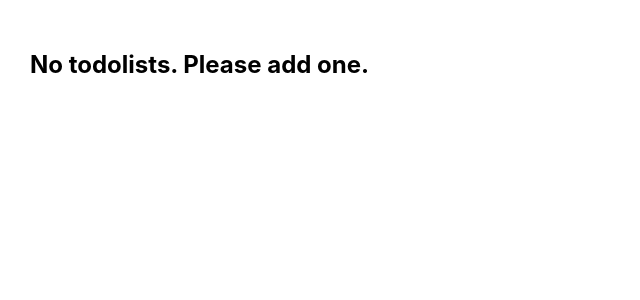
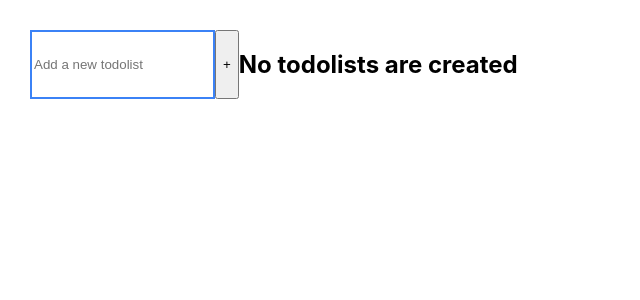
Before and after one commit to TatsianaKedrova/todolist-homework_project, a React (Vite) app: page / in a window 1280 px wide. Shown: the top 300 px of the page, without its empty margins (0-640 px from the left). Built offline with nearby package versions, Linux system fonts and the light colour scheme.

Commit message:
added reusable comp for inputs;

```diff
--- a/src/App.tsx
+++ b/src/App.tsx
@@ -2,18 +2,27 @@ import "./App.css";
 import { TodolistItem } from "./components/TodolistItem";
 import { useTodolistStore } from "./store.zustand/useTodolistStore";
 import { useShallow } from "zustand/react/shallow";
+import { AddItemForm } from "./components/AddItemForm";
 
 export const App = () => {
   const todolistIdsArray = useTodolistStore(
     useShallow((state) => Object.keys(state.todolists)),
   );
+  const addNewTodolist = useTodolistStore((state) => state.addTodolist);
   return (
     <div className="app">
+      <AddItemForm
+        onAdd={addNewTodolist}
+        placeholderText="Add a new todolist"
+      />
       {todolistIdsArray.length === 0 ? (
-        <h2>No todolists. Please add one.</h2>
+        <h2>No todolists are created</h2>
       ) : (
         todolistIdsArray.map((todolistId) => (
-          <TodolistItem title="What to learn" todolistId={todolistId} />
+          <TodolistItem
+            key={todolistId}
+            todolistId={todolistId}
+          />
         ))
       )}
     </div>
--- a/src/components/FullInput.tsx
+++ b/src/components/AddItemForm.tsx
@@ -1,21 +1,14 @@
-import { useEffect, useMemo, useRef, useState } from "react";
-import TaskItem from "./TaskItem";
-import { useTodolistStore } from "../store.zustand/useTodolistStore";
-type FullInputProps = {
-  todolistId: string;
+import { useEffect, useRef, useState } from "react";
+
+type AddItemFormProps = {
+  onAdd: (title: string) => void;
+  placeholderText: string;
 };
-export const FullInput = ({ todolistId }: FullInputProps) => {
-  let [title, setTitle] = useState<string>("");
+export const AddItemForm = ({ onAdd, placeholderText }: AddItemFormProps) => {
+  const [inputValue, setInputValue] = useState<string>("");
   let [hasError, setHasError] = useState<boolean>(false);
   const inputRef = useRef<HTMLInputElement>(null);
   const timeoutRef = useRef<ReturnType<typeof setTimeout> | null>(null);
-  const tasks = useTodolistStore(
-    (state) => state.todolists[todolistId]?.tasks || [],
-  );
-  const filter = useTodolistStore(
-    (state) => state.todolists[todolistId]?.filter || "all",
-  );
-  const addNewTask = useTodolistStore((state) => state.addNewTask);
   useEffect(() => {
     if (inputRef.current) {
       inputRef.current.focus();
@@ -36,30 +29,18 @@ export const FullInput = ({ todolistId }: FullInputProps) => {
       if (timeoutRef.current) clearTimeout(timeoutRef.current);
     };
   }, []);
-
-  const filteredTasks = useMemo(() => {
-    switch (filter) {
-      case "active":
-        return tasks.filter((t) => !t.isDone);
-      case "completed":
-        return tasks.filter((t) => t.isDone);
-      default:
-        return tasks;
-    }
-  }, [tasks, filter]);
-
   const handleInputChange = (e: React.ChangeEvent<HTMLInputElement>) => {
-    setTitle(e.currentTarget.value);
+    setInputValue(e.currentTarget.value);
     setHasError(false);
   };
   const handleAddTask = () => {
-    if (title.trim() === "") {
+    if (inputValue.trim() === "") {
       triggerError();
       return;
     }
     setHasError(false);
-    addNewTask(title);
-    setTitle("");
+    onAdd(inputValue);
+    setInputValue("");
     if (timeoutRef.current) {
       clearTimeout(timeoutRef.current);
     }
@@ -67,13 +48,13 @@ export const FullInput = ({ todolistId }: FullInputProps) => {
 
   const handleKeyDown = (event: React.KeyboardEvent<HTMLInputElement>) => {
     if (event.key === "Enter") {
-      if (title.trim() === "") {
+      if (inputValue.trim() === "") {
         triggerError();
         return;
       }
-      addNewTask(title);
+      onAdd(inputValue);
       inputRef.current?.blur();
-      setTitle("");
+      setInputValue("");
       setHasError(false);
       if (timeoutRef.current) {
         clearTimeout(timeoutRef.current);
@@ -81,13 +62,13 @@ export const FullInput = ({ todolistId }: FullInputProps) => {
     }
   };
   return (
-    <div>
+    <>
       <input
         className={`task-input ${hasError ? "error" : ""}`}
         ref={inputRef}
         type="text"
-        placeholder="Type a new message"
-        value={title}
+        placeholder={placeholderText}
+        value={inputValue}
         onChange={handleInputChange}
         onBlur={() => {
           setHasError(false);
@@ -104,13 +85,6 @@ export const FullInput = ({ todolistId }: FullInputProps) => {
         +
       </button>
       {hasError && <p id="error-message">Title is required</p>}
-      <ul>
-        {filteredTasks.length === 0 ? (
-          <p>No tasks available</p>
-        ) : (
-          filteredTasks.map((task) => <TaskItem key={task.id} task={task} />)
-        )}
-      </ul>
-    </div>
+    </>
   );
 };
--- /dev/null
+++ b/src/components/TodolistFullInput.tsx
@@ -0,0 +1,40 @@
+import { useMemo } from "react";
+import TaskItem from "./TaskItem";
+import { useTodolistStore } from "../store.zustand/useTodolistStore";
+import { AddItemForm } from "./AddItemForm";
+type TodolistFullInputProps = {
+  todolistId: string;
+};
+export const FullInput = ({ todolistId }: TodolistFullInputProps) => {
+  const tasks = useTodolistStore(
+    (state) => state.todolists[todolistId]?.tasks || [],
+  );
+  const filter = useTodolistStore(
+    (state) => state.todolists[todolistId]?.filter || "all",
+  );
+  const addNewTask = useTodolistStore((state) => state.addNewTask);
+
+  const filteredTasks = useMemo(() => {
+    switch (filter) {
+      case "active":
+        return tasks.filter((t) => !t.isDone);
+      case "completed":
+        return tasks.filter((t) => t.isDone);
+      default:
+        return tasks;
+    }
+  }, [tasks, filter]);
+
+  return (
+    <div>
+      <AddItemForm onAdd={addNewTask} placeholderText="Add a new task" />
+      <ul>
+        {filteredTasks.length === 0 ? (
+          <p>No tasks available</p>
+        ) : (
+          filteredTasks.map((task) => <TaskItem key={task.id} task={task} />)
+        )}
+      </ul>
+    </div>
+  );
+};
--- a/src/components/TodolistItem.tsx
+++ b/src/components/TodolistItem.tsx
@@ -1,15 +1,19 @@
 import { useTodolistStore } from "../store.zustand/useTodolistStore";
 import { Button } from "./Button";
-import { FullInput } from "./FullInput";
+import { FullInput } from "./TodolistFullInput";
 
 type TodolistItemProps = {
-  title: string;
   todolistId: string;
 };
 
-export const TodolistItem = ({ title, todolistId }: TodolistItemProps) => {
+export const TodolistItem = ({ todolistId }: TodolistItemProps) => {
   const deleteAllTasks = useTodolistStore((state) => state.deleteAllTasks);
   const changeFilter = useTodolistStore((state) => state.changeFilter);
+  const currentTodolist = useTodolistStore(
+    (state) => state.todolists[todolistId],
+  );
+  const title = currentTodolist?.title || "No title";
+  if (!currentTodolist) return null;
   return (
     <div>
       <h3>{title}</h3>
@@ -35,7 +39,10 @@ export const TodolistItem = ({ title, todolistId }: TodolistItemProps) => {
         >
           Completed
         </Button>
-        <Button actionOnClick={deleteAllTasks(todolistId)}>
+        <Button
+          actionOnClick={() => deleteAllTasks(todolistId)}
+          todolistId={todolistId}
+        >
           Delete all tasks
         </Button>
       </div>
```
